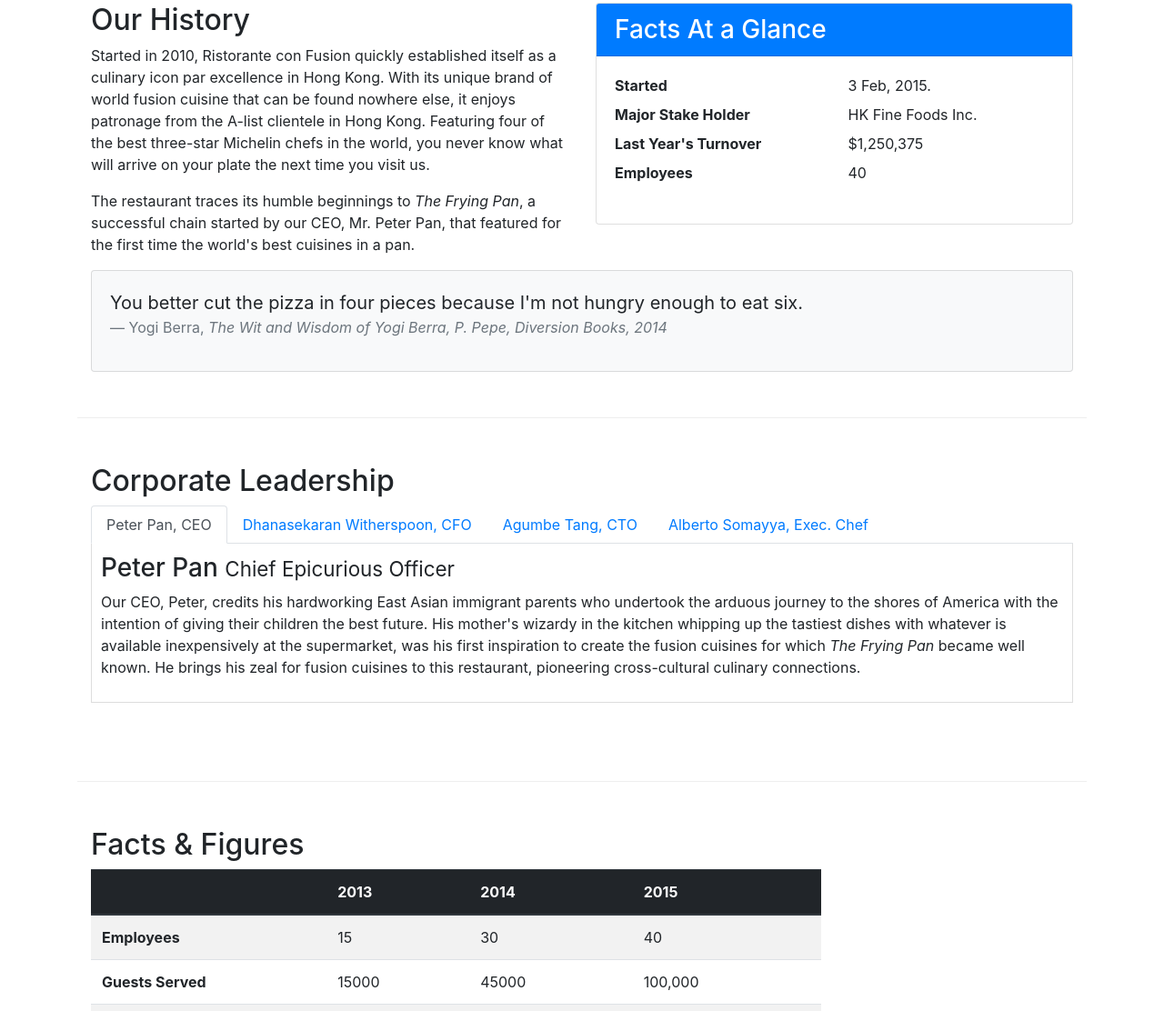
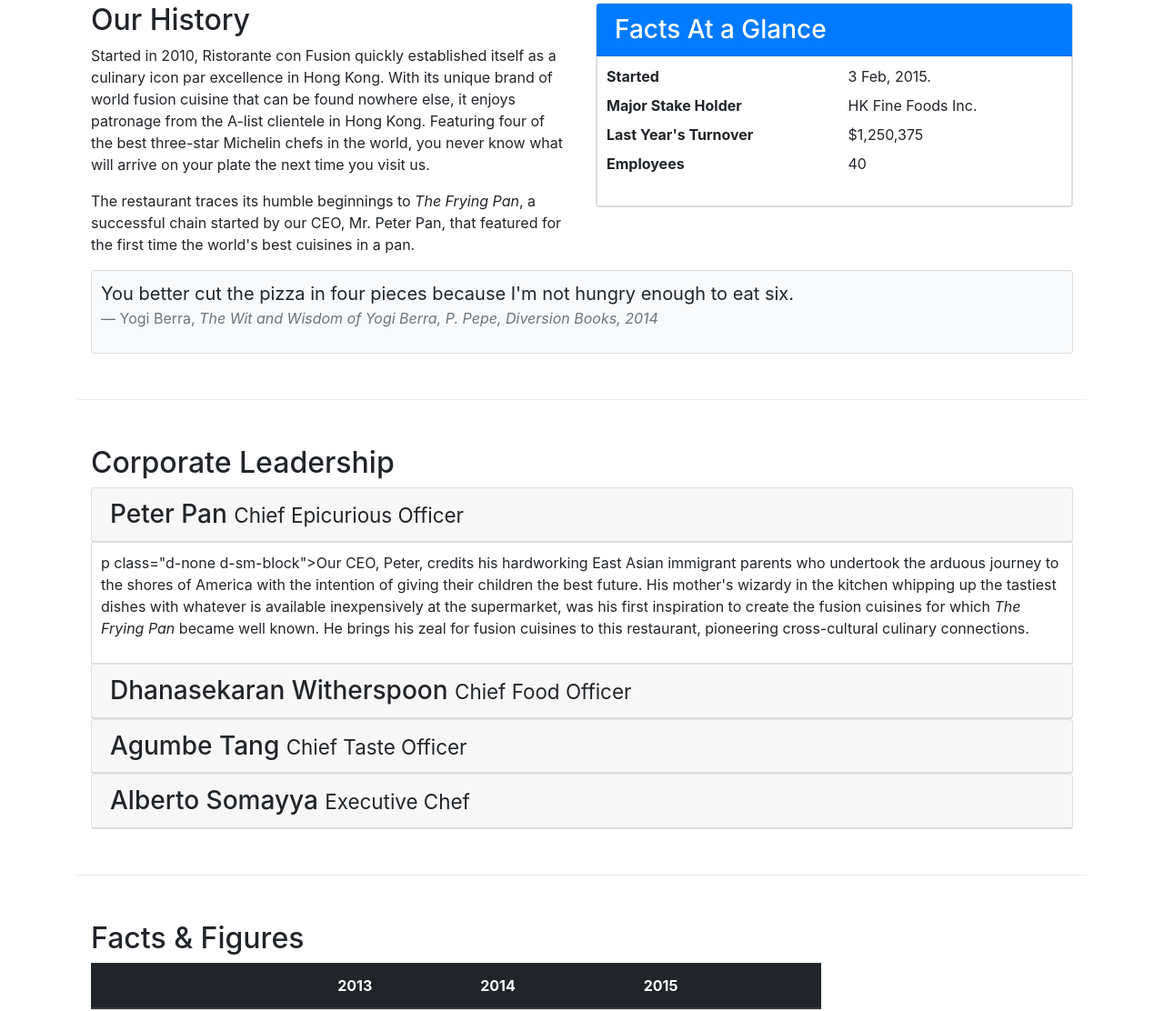
Before and after one commit to Karthigeyan420/Bootstrap4, a website: page aboutus.html in a window 1280 px wide. Shown: the part 512-1624 px from the top of the page at 91% size. Drawn offline with nearby package versions, Linux system fonts and the light colour scheme.

Commit message:
Week -3 Accordion

```diff
--- a/aboutus.html
+++ b/aboutus.html
@@ -103,7 +103,65 @@
         <div class="row row-content">
             <div class="col-12">
                 <h2>Corporate Leadership</h2>
-                <ul class="nav nav-tabs">
+                <div id="accordion">
+                    <div class="card">
+                        <div class="card-header" role="tab" id="peterhead">
+                            <h3 class="mb-0">
+                                <a data-toggle="collapse" data-target="#peter">
+                                    Peter Pan <small>Chief Epicurious Officer</small>
+                                </a>
+                            </h3>
+                        </div>
+                    </div>
+                    <div role="tabpanel" class="collapse show" id="peter" data-parent="#accordion">
+                        <div class="card-body">
+                                p class="d-none d-sm-block">Our CEO, Peter, credits his hardworking East Asian immigrant parents who undertook the arduous journey to the shores of America with the intention of giving their children the best future. His mother's wizardy in the kitchen whipping up the tastiest dishes with whatever is available inexpensively at the supermarket, was his first inspiration to create the fusion cuisines for which <em>The Frying Pan</em> became well known. He brings his zeal for fusion cuisines to this restaurant, pioneering cross-cultural culinary connections.</p>
+                        </div>
+                    </div>
+                    <div class="card">
+                        <div class="card-header" role="tab" id="dannyhead">
+                            <h3 class="mb-0">
+                                <a data-toggle="collapse" data-target="#danny">
+                                    Dhanasekaran Witherspoon <small>Chief Food Officer</small>
+                                </a>
+                            </h3>
+                        </div>
+                    </div>
+                    <div role="tabpanel" class="collapse" id="danny" data-parent="#accordion">
+                        <div class="card-body">
+                            <p class="d-none d-sm-block">Our CFO, Danny, as he is affectionately referred to by his colleagues, comes from a long established family tradition in farming and produce. His experiences growing up on a farm in the Australian outback gave him great appreciation for varieties of food sources. As he puts it in his own words, <em>Everything that runs, wins, and everything that stays, pays!</em></p>
+                        </div>
+                    </div>
+                    <div class="card">
+                        <div class="card-header" role="tab" id="agumbehead">
+                            <h3 class="mb-0">
+                                <a data-toggle="collapse" data-target="#agumbe">
+                                        Agumbe Tang <small>Chief Taste Officer</small>
+                                </a>
+                            </h3>
+                        </div>
+                    </div>
+                    <div role="tabpanel" class="collapse" id="agumbe" data-parent="#accordion">
+                        <div class="card-body">
+                                <p class="d-none d-sm-block">Blessed with the most discerning gustatory sense, Agumbe, our CTO, personally ensures that every dish that we serve meets his exacting tastes. Our chefs dread the tongue lashing that ensues if their dish does not meet his exacting standards. He lives by his motto, <em>You click only if you survive my lick.</em></p>
+                        </div>
+                    </div>
+                    <div class="card">
+                        <div class="card-header" role="tab" id="albertohead">
+                            <h3 class="mb-0">
+                                <a data-toggle="collapse" data-target="#alberto">
+                                        Alberto Somayya <small>Executive Chef</small>
+                                </a>
+                            </h3>
+                        </div>
+                    </div>
+                    <div role="tabpanel" class="collapse" id="alberto" data-parent="#accordion">
+                        <div class="card-body">
+                            <p class="d-none d-sm-block">Award winning three-star Michelin chef with wide International experience having worked closely with whos-who in the culinary world, he specializes in creating mouthwatering Indo-Italian fusion experiences. He says, <em>Put together the cuisines from the two craziest cultures, and you get a winning hit! Amma Mia!</em></p>
+                        </div>
+                    </div>
+                </div>
+                <!-- <ul class="nav nav-tabs">
                     <li class="nav-item">
                         <a class="nav-link active" href="#Peter" role="tab" data-toggle="tab">Peter Pan, CEO</a>
                     </li>
@@ -116,9 +174,9 @@
                     <li class="nav-item">
                         <a class="nav-link" href="#alberto" role="tab" data-toggle="tab">Alberto Somayya, Exec. Chef</a>
                     </li>
-                </ul>
+                </ul> -->
 
-                <div class="tab-content">
+                <!-- <div class="tab-content">
                     <div role="tabpanel" class="tab-pane fade show active" id="Peter">
                         <h3>Peter Pan <small>Chief Epicurious Officer</small></h3>
                         <p class="d-none d-sm-block">Our CEO, Peter, credits his hardworking East Asian immigrant parents who undertook the arduous journey to the shores of America with the intention of giving their children the best future. His mother's wizardy in the kitchen whipping up the tastiest dishes with whatever is available inexpensively at the supermarket, was his first inspiration to create the fusion cuisines for which <em>The Frying Pan</em> became well known. He brings his zeal for fusion cuisines to this restaurant, pioneering cross-cultural culinary connections.</p>
@@ -135,7 +193,7 @@
                         <h3>Alberto Somayya <small>Executive Chef</small></h3>
                         <p class="d-none d-sm-block">Award winning three-star Michelin chef with wide International experience having worked closely with whos-who in the culinary world, he specializes in creating mouthwatering Indo-Italian fusion experiences. He says, <em>Put together the cuisines from the two craziest cultures, and you get a winning hit! Amma Mia!</em></p>
                     </div>
-                </div>
+                </div> -->
             </div>
        </div>
        <div class="row row-content">
--- a/css/styles.css
+++ b/css/styles.css
@@ -40,7 +40,7 @@ body{
     margin : 0px 2px 0px 0px;
 }
 
-.tab-content{
+.tab-content, .card-body{
     border-left: 1px solid #ddd;
     border-right: 1px solid #ddd;
     border-bottom: 1px solid #ddd;
```
